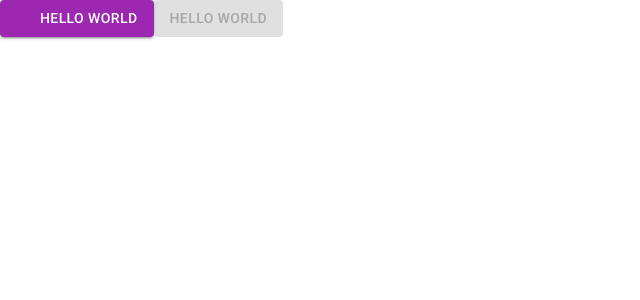
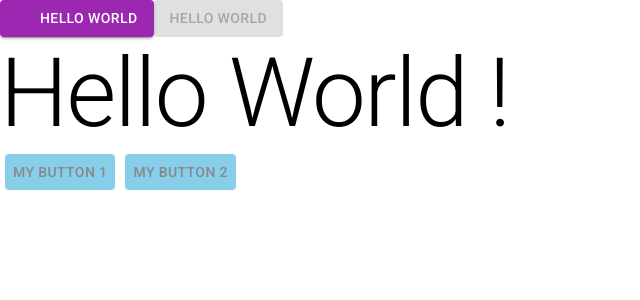
Before and after one commit to Riyad-zrg/Riyadbook, a React (Vite) app: page / in a window 1280 px wide. Shown: the top 300 px of the page, without its empty margins (0-640 px from the left). Built offline with nearby package versions, Linux system fonts and the light colour scheme; some icons are missing.

Commit message:
feat: create component blue button

```diff
--- a/src/App.jsx
+++ b/src/App.jsx
@@ -1,16 +1,34 @@
 import * as React from "react";
 import Button from "@mui/material/Button";
 import AcUnitIcon from "@mui/icons-material/AcUnit";
+import { styled, Typography } from "@mui/material";
 
+const BlueButton = styled(Button)({
+  backgroundColor: "skyblue",
+  color: "#888",
+  margin: "5px",
+  "&:hover": {
+    backgroundColor: "lightblue",
+  },
+  "&:disabled": {
+    backgroundColor: "gray",
+    color: "white",
+  },
+});
 function App() {
   return (
     <>
-      <Button variant="contained" color="secondary" startIcon=<AcUnitIcon />>
+      <Button variant="contained" color="secondary" startIcon={<AcUnitIcon />}>
         Hello world
       </Button>
       <Button disabled variant="contained">
         Hello world
       </Button>
+      <Typography variant={"h1"} component={"p"}>
+        Hello World !
+      </Typography>
+      <BlueButton>My Button 1</BlueButton>
+      <BlueButton>My Button 2</BlueButton>
     </>
   );
 }
```
